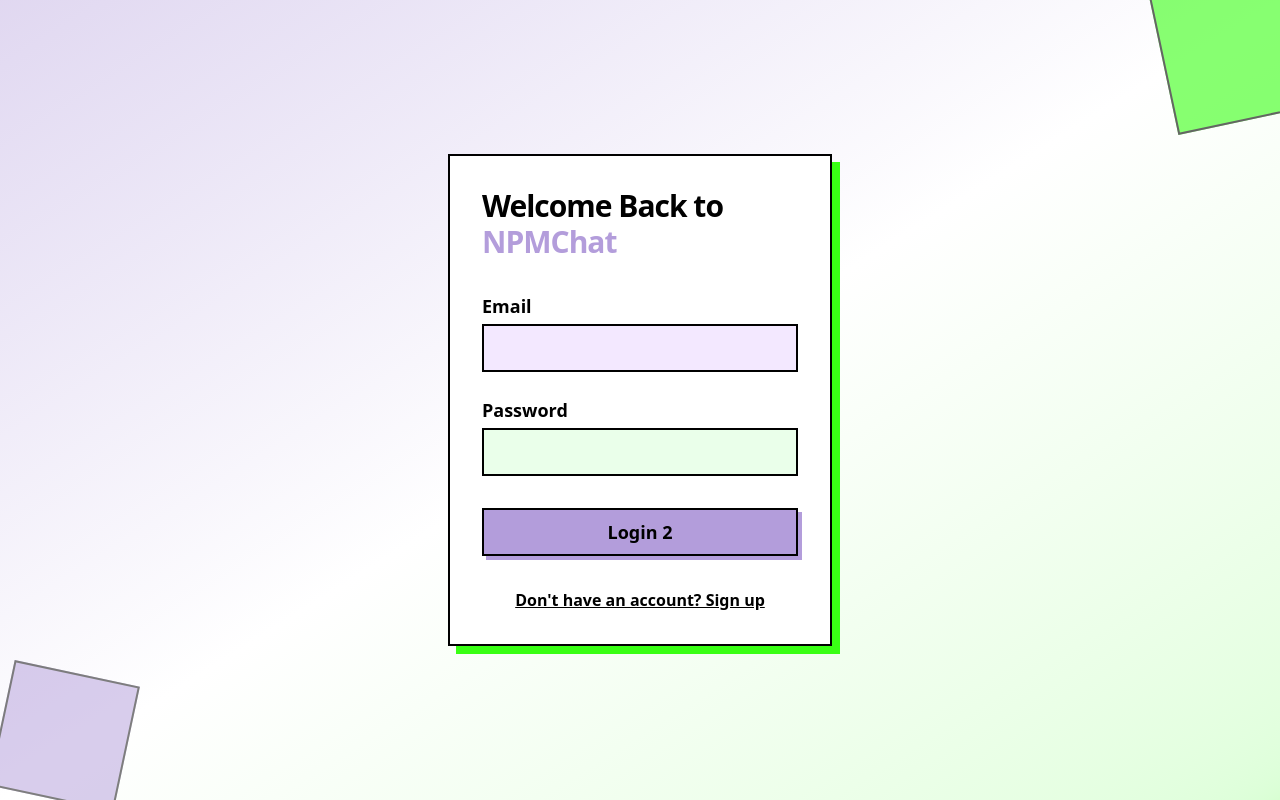
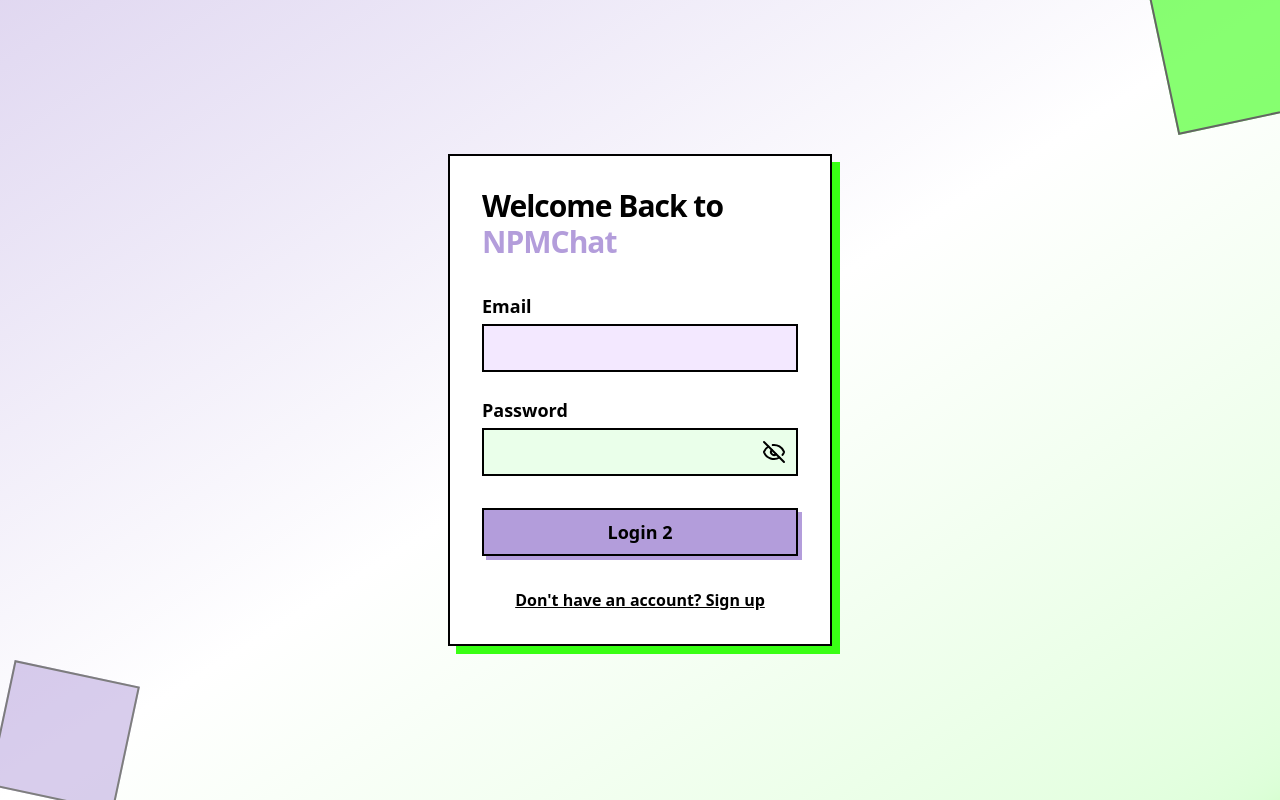
Before and after one commit to ThePlator/NPMChat, a Next.js app in the folder frontend/: page /login in a window 1280 px wide. Built offline with nearby package versions, Linux system fonts and the light colour scheme; no server answers.

Commit message:
feat: add auth hide/show password button

```diff
--- a/frontend/src/app/login/page.tsx
+++ b/frontend/src/app/login/page.tsx
@@ -3,6 +3,7 @@
 import Link from "next/link"
 import { useRouter } from "next/navigation"
 import { useAuth } from "../AuthContext"
+import { Eye, EyeOff } from "lucide-react"
 
 import ProtectedRoute from "../../components/ProtectedRoute"
 import { toast } from "sonner"
@@ -18,6 +19,7 @@
     {},
   )
   const [loading, setLoading] = useState(false)
+  const [hidePassword, setHidePassword] = useState(true)
 
   function validate() {
     const errs: typeof errors = {}
@@ -77,17 +79,27 @@
             </span>
           )}
         </label>
-        <label className="flex flex-col gap-1 text-black font-bold text-lg">
+        <label className="flex flex-col gap-1 text-black font-bold text-lg relative">
           Password
+          <div className="relative w-full">
             <input
-            className="border-2 border-black px-4 py-2 text-lg bg-[#eaffea] focus:bg-[#39ff14]/40 focus:outline-none focus:border-[${accentGreen}] transition-all cursor-[url('/custom-cursor-arrow.svg'),_pointer]"
-            type="password"
+              className="border-2 border-black px-4 py-2 text-lg bg-[#eaffea] focus:bg-[#39ff14]/40 focus:outline-none focus:border-[${accentGreen}] transition-all cursor-[url('/custom-cursor-arrow.svg'),_pointer] w-full pr-10"
+              type={hidePassword ? "password" : "text"}
               value={form.password}
               onChange={(e) =>
                 setForm((f) => ({ ...f, password: e.target.value }))
               }
               autoComplete="current-password"
             />
+            <button
+              type="button"
+              onClick={() => setHidePassword(!hidePassword)}
+              className="absolute inset-y-0  right-0 pr-3 flex items-center"
+              aria-label={hidePassword ? "Show password" : "Hide password"}
+            >
+              {hidePassword ? <EyeOff /> : <Eye />}
+            </button>
+          </div>
           {errors.password && (
             <span className="text-red-600 text-sm font-normal">
               {errors.password}
--- a/frontend/src/app/signup/page.tsx
+++ b/frontend/src/app/signup/page.tsx
@@ -6,6 +6,7 @@
 import ProtectedRoute from "../../components/ProtectedRoute"
 import zxcvbn from "zxcvbn"
 import { toast } from "sonner"
+import { Eye, EyeOff } from "lucide-react"
 
 const accent = "#b39ddb" // pastel purple
 const accentGreen = "#39ff14" // neon green
@@ -25,6 +26,7 @@
     name?: string
   }>({})
   const [loading, setLoading] = useState(false)
+  const [hidePassword, setHidePassword] = useState(false)
 
   function validate() {
     const errs: typeof errors = {}
@@ -100,11 +102,12 @@
             </span>
           )}
         </label>
-        <label className="flex flex-col gap-1 text-black font-bold text-lg">
+        <label className="flex flex-col gap-1 text-black font-bold text-lg relative">
           Password
+          <div className="relative w-full">
             <input
-            className="border-2 border-black px-4 py-2 text-lg bg-[#eaffea] focus:bg-[#39ff14]/40 focus:outline-none focus:border-[${accentGreen}] transition-all cursor-[url('/custom-cursor-arrow.svg'),_pointer]"
-            type="password"
+              className="border-2 border-black px-4 py-2 text-lg bg-[#eaffea] focus:bg-[#39ff14]/40 focus:outline-none focus:border-[${accentGreen}] transition-all cursor-[url('/custom-cursor-arrow.svg'),_pointer] w-full pr-10"
+              type={hidePassword ? "password" : "text"}
               value={form.password}
               onChange={(e) => {
                 const password = e.target.value
@@ -117,6 +120,16 @@
               }}
               autoComplete="new-password"
             />
+
+            <button
+              type="button"
+              onClick={() => setHidePassword(!hidePassword)}
+              className="absolute inset-y-0  right-0 pr-3 flex items-center"
+              aria-label={hidePassword ? "Show password" : "Hide password"}
+            >
+              {hidePassword ? <EyeOff /> : <Eye />}
+            </button>
+          </div>
           {form.password && (
             <div className="mt-1 text-sm font-bold">
               <div
```
Lines whose indentation alone changed are shown as unchanged.
